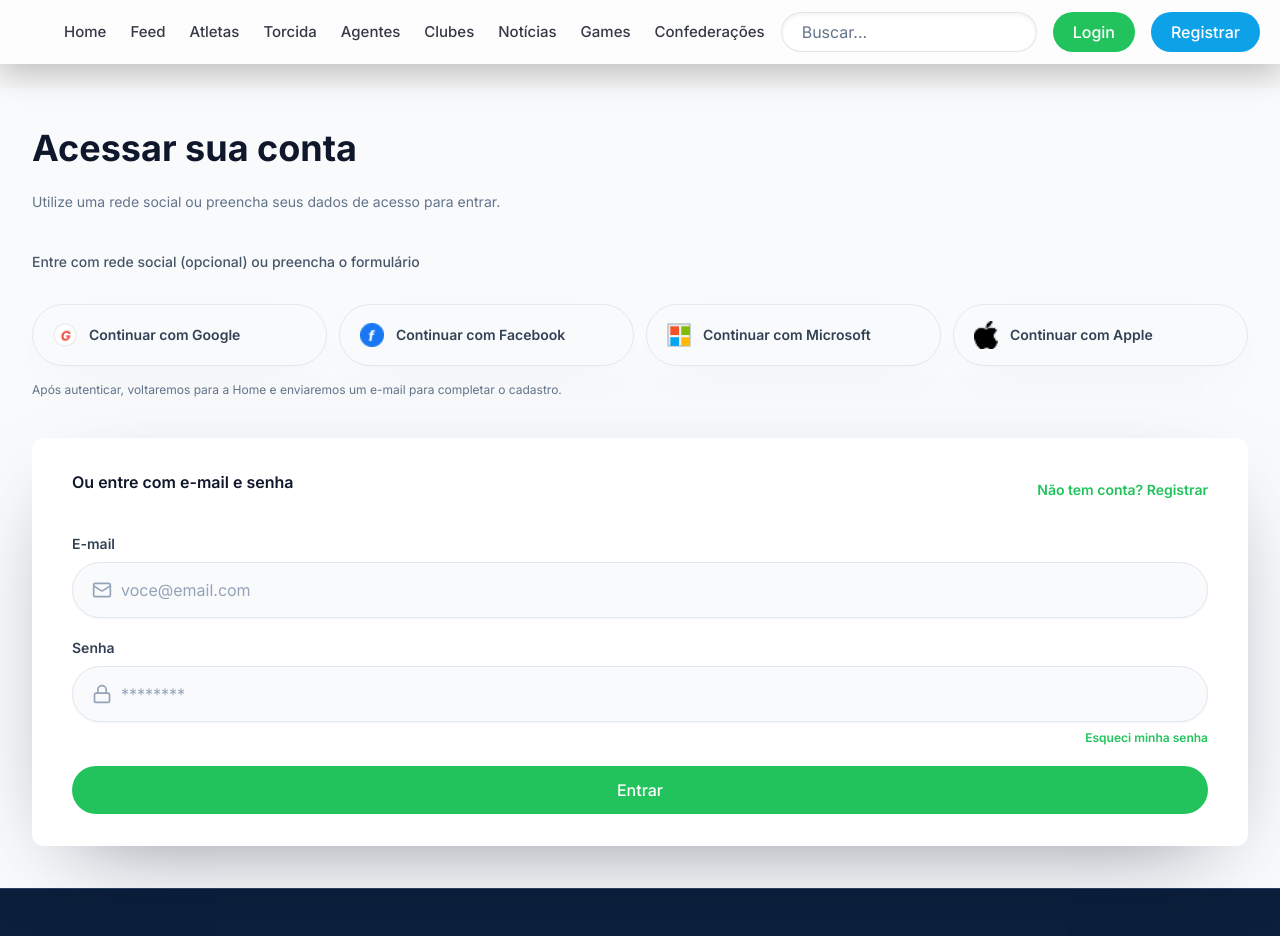
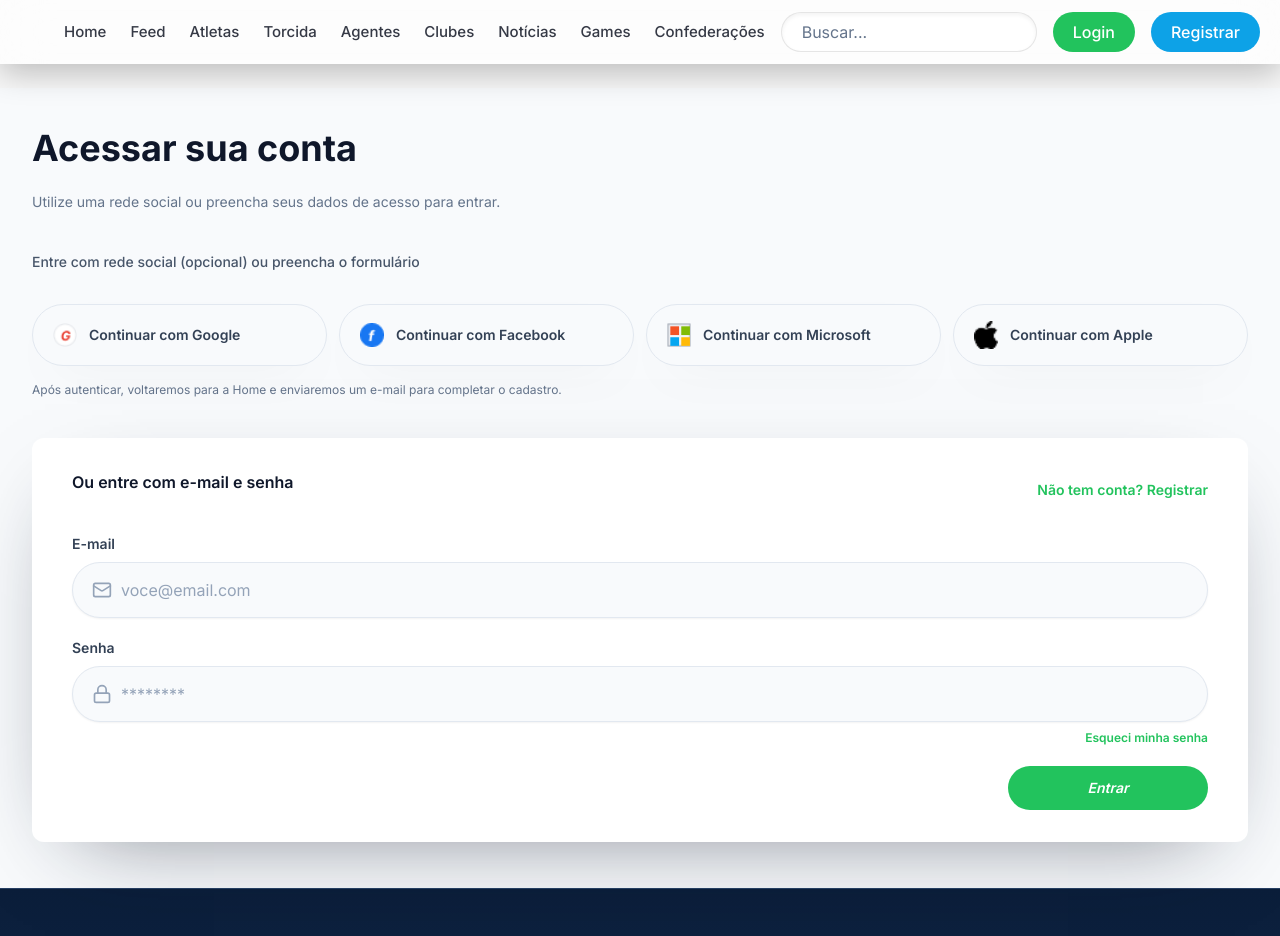
Before and after one commit to aspepper/vitrine-de-craques-web-site, a Next.js app: page /login in a window 1280 px wide. Shown: the top 936 px of the page. Built offline with nearby package versions, Linux system fonts and the light colour scheme; no server answers.

Commit message:
Adjust login button styling to match design

```diff
--- a/app/(auth)/login/page.tsx
+++ b/app/(auth)/login/page.tsx
@@ -115,12 +115,15 @@ export default function LoginPage() {
 
                   {errorMessage && <p className="text-sm text-destructive">{errorMessage}</p>}
 
-                  <Button
-                    type="submit"
-                    className="w-full"
-                  >
-                    Entrar
-                  </Button>
+                  <div className="flex justify-end">
+                    <Button
+                      type="submit"
+                      size="md"
+                      className="h-11 w-[200px] text-sm font-semibold italic"
+                    >
+                      Entrar
+                    </Button>
+                  </div>
                 </form>
               </CardContent>
             </Card>
```
